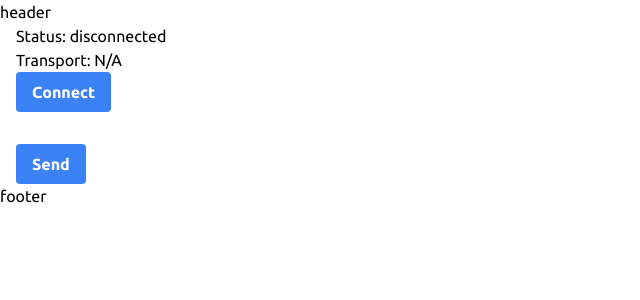
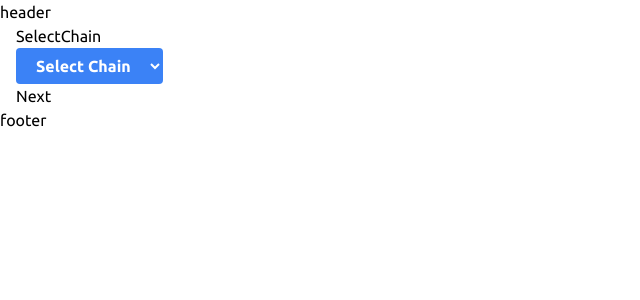
Before and after one commit to live-view/liveview-frontend, a Next.js app: page / in a window 1280 px wide. Shown: the top 300 px of the page, without its empty margins (0-640 px from the left). Built offline with nearby package versions, Linux system fonts and the light colour scheme; no server answers.

Commit message:
added mutlistep form

```diff
--- a/src/app/page.tsx
+++ b/src/app/page.tsx
@@ -4,73 +4,98 @@ import { useEffect, useState } from "react";
 
 import { socket } from "@/utils/socket";
 
+import { Step, useAppStore } from "@/stores/appStore";
+import SelectChain from "@/components/SelectChain";
+import SelectAddress from "@/components/SelectAddress";
+import LiveView from "@/components/LiveView";
+
 const Page = () => {
-  const [isConnected, setIsConnected] = useState(false);
-  const [transport, setTransport] = useState("N/A");
-  // const [chain, setChain] = useState<"Mainnet" | "Base">("Mainnet");
-  // const [addresses, setAddresses] = useState<string[]>([]);
+  // const [isConnected, setIsConnected] = useState(false);
+  // const [transport, setTransport] = useState("N/A");
 
-  useEffect(() => {
-    if (socket.connected) {
-      onConnect();
-    }
+  const step = useAppStore((state) => state.step);
+  const setStep = useAppStore((state) => state.setStep);
+  // const chainStore = useAppStore((state) => state.chain);
+  // const addressesStore = useAppStore((state) => state.addresses);
 
-    function onConnect() {
-      setIsConnected(true);
-      setTransport(socket.io.engine.transport.name);
+  // useEffect(() => {
+  //   const onConnect = () => {
+  //     setIsConnected(true);
+  //     setTransport(socket.io.engine.transport.name);
 
-      socket.io.engine.on("upgrade", (transport) => {
-        setTransport(transport.name);
-      });
-    }
+  //     socket.io.engine.on("upgrade", (transport) => {
+  //       setTransport(transport.name);
+  //     });
+  //   };
 
-    function onDisconnect() {
-      setIsConnected(false);
-      setTransport("N/A");
-    }
+  //   const onDisconnect = () => {
+  //     setIsConnected(false);
+  //     setTransport("N/A");
+  //   };
 
-    socket.on("connect", onConnect);
-    socket.on("disconnect", onDisconnect);
+  //   if (socket.connected) {
+  //     onConnect();
+  //   }
 
-    socket.on("response", (data) => {
-      console.log("response:", data);
-    });
+  //   socket.on("connect", onConnect);
+  //   socket.on("disconnect", onDisconnect);
 
-    return () => {
-      socket.off("connect", onConnect);
-      socket.off("disconnect", onDisconnect);
-    };
-  }, []);
+  //   socket.on("response", (data) => {
+  //     console.log("response:", data);
+  //   });
 
-  const onSubmit = (e: React.FormEvent<HTMLFormElement>) => {
-    e.preventDefault();
+  //   return () => {
+  //     socket.off("connect", onConnect);
+  //     socket.off("disconnect", onDisconnect);
+  //   };
+  // }, []);
 
-    socket.emit("request", {
-      chain: "Mainnet",
-      addresses: ["0x1", "0x2", "0x3"],
-    });
-  };
+  // const onSubmit = (e: React.FormEvent<HTMLFormElement>) => {
+  //   e.preventDefault();
+
+  //   socket.emit("request", {
+  //     chain: chainStore,
+  //     addresses: addressesStore,
+  //   });
+  // };
 
   return (
     <section>
-      <p>Status: {isConnected ? "connected" : "disconnected"}</p>
+      {step === Step.SelectChain && <SelectChain />}
+      {step === Step.SelectAddress && <SelectAddress />}
+      {step === Step.LiveView && <LiveView />}
+      {/* <p>Status: {isConnected ? "connected" : "disconnected"}</p>
       <p>Transport: {transport}</p>
       <button
         className="rounded bg-blue-500 px-4 py-2 font-bold text-white hover:bg-blue-700"
         onClick={() => (!isConnected ? socket.connect() : socket.disconnect())}
       >
         {!isConnected ? "Connect" : "Disconnect"}
-      </button>
+      </button> */}
 
-      <form noValidate className="mt-4" onSubmit={onSubmit}>
+      {/* <form noValidate className="mt-4" onSubmit={onSubmit}>
+        <select
+          name="chain"
+          id="chain"
+          className="rounded bg-blue-500 px-4 py-2 font-bold text-white"
+        >
+          <option>Select Chain</option>
+          <option value="Mainnet">Mainnet</option>
+          <option value="Base">Base</option>
+          <option value="Arbitrum">Arbitrum</option>
+          <option value="Optimism">Optimism</option>
+          <option value="Polygon">Polygon</option>
+          <option value="Bsc">Bsc</option>
+        </select>
+        <input type="text" name="address" id="address" className="mt-2" />
         <button
+          className="rounded bg-blue-500 px-4 py-2 font-bold text-white hover:bg-blue-700"
           type="submit"
           disabled={!isConnected}
-          className="mt-4 rounded bg-blue-500 px-4 py-2 font-bold text-white hover:bg-blue-700"
         >
-          Send
+          {isConnected ? "Send" : "Connect first"}
         </button>
-      </form>
+      </form> */}
     </section>
   );
 };
--- /dev/null
+++ b/src/components/LiveView.tsx
@@ -0,0 +1,36 @@
+"use client";
+
+import { Step, useAppStore } from "@/stores/appStore";
+
+const LiveView = () => {
+  const chain = useAppStore((state) => state.chain);
+  const addresses = useAppStore((state) => state.addresses);
+
+  const setStep = useAppStore((state) => state.setStep);
+  const setChain = useAppStore((state) => state.setChain);
+  const setAddresses = useAppStore((state) => state.setAddresses);
+
+  return (
+    <div>
+      LiveView
+      <br />
+      <div>
+        Chain: {chain}
+        <br />
+        Addresses: {addresses.join(", ")}
+      </div>
+      <button
+        className="mx-4 my-2 bg-teal-500"
+        onClick={() => {
+          setChain("Unknown");
+          setAddresses([]);
+          setStep(Step.SelectChain);
+        }}
+      >
+        Reset
+      </button>
+    </div>
+  );
+};
+
+export default LiveView;
--- /dev/null
+++ b/src/components/SelectAddress.tsx
@@ -0,0 +1,83 @@
+"use client";
+
+import { useState } from "react";
+
+import { Step, useAppStore } from "@/stores/appStore";
+
+const SelectAddress = () => {
+  const [address, setAddress] = useState("");
+
+  const addresses = useAppStore((state) => state.addresses);
+  const setStep = useAppStore((state) => state.setStep);
+  const addAddress = useAppStore((state) => state.addAddress);
+  const removeAddress = useAppStore((state) => state.removeAddress);
+
+  const handleAddAddress = (e: React.FormEvent<HTMLFormElement>) => {
+    e.preventDefault();
+    if (!address) return;
+
+    // Check if address already in state
+    if (addresses.includes(address)) {
+      alert("Address already exists");
+      return;
+    }
+
+    addAddress(address);
+    setAddress("");
+  };
+
+  return (
+    <div>
+      SelectAddress
+      {addresses.length > 0 && (
+        <div>
+          <br />
+          <ul>
+            {addresses.map((address) => (
+              <li key={address}>
+                <span>{address}</span>
+                <button
+                  className="mx-4 my-2 bg-teal-500"
+                  onClick={() => removeAddress(address)}
+                >
+                  Remove
+                </button>
+              </li>
+            ))}
+          </ul>
+        </div>
+      )}
+      <br />
+      <form noValidate className="mt-4" onSubmit={handleAddAddress}>
+        <label htmlFor="address">Address</label>
+        <input
+          type="text"
+          name="address"
+          id="address"
+          className="mt-2"
+          placeholder="0x..."
+          value={address}
+          onChange={(e) => setAddress(e.target.value)}
+        />
+        <button className="mx-4 my-2 bg-teal-500" type="submit">
+          Add
+        </button>
+      </form>
+      <button
+        className="mx-4 my-2 bg-teal-500"
+        onClick={() => setStep(Step.SelectChain)}
+      >
+        Previous
+      </button>
+      <button
+        className="mx-4 my-2 bg-teal-500"
+        onClick={() => setStep(Step.LiveView)}
+        disabled={addresses.length === 0}
+      >
+        Next
+      </button>
+    </div>
+  );
+};
+
+export default SelectAddress;
--- /dev/null
+++ b/src/components/SelectChain.tsx
@@ -0,0 +1,40 @@
+"use client";
+
+import { Step, useAppStore, type ChainType } from "@/stores/appStore";
+
+const SelectChain = () => {
+  const setStep = useAppStore((state) => state.setStep);
+  const chain = useAppStore((state) => state.chain);
+  const setChain = useAppStore((state) => state.setChain);
+
+  return (
+    <div>
+      SelectChain
+      <br />
+      <select
+        name="chain"
+        id="chain"
+        className="rounded bg-blue-500 px-4 py-2 font-bold text-white"
+        onChange={(e) => setChain(e.target.value as ChainType)}
+      >
+        <option>Select Chain</option>
+        <option value="Mainnet">Mainnet</option>
+        <option value="Base">Base</option>
+        <option value="Arbitrum">Arbitrum</option>
+        <option value="Optimism">Optimism</option>
+        <option value="Polygon">Polygon</option>
+        <option value="Bsc">Bsc</option>
+      </select>
+      <br />
+      <button
+        className="mx-4 my-2 bg-teal-500"
+        onClick={() => setStep(Step.SelectAddress)}
+        disabled={chain === "Unknown"}
+      >
+        Next
+      </button>
+    </div>
+  );
+};
+
+export default SelectChain;
--- /dev/null
+++ b/src/stores/appStore.ts
@@ -0,0 +1,57 @@
+import { create } from "zustand";
+
+export type ChainType =
+  | "Unknown"
+  | "Mainnet"
+  | "Base"
+  | "Arbitrum"
+  | "Optimism"
+  | "Polygon"
+  | "Bsc";
+
+export enum Step {
+  SelectChain,
+  SelectAddress,
+  LiveView,
+}
+
+type State = {
+  step: Step;
+  chain: ChainType;
+  addresses: string[];
+};
+type Actions = {
+  setStep: (step: Step) => void;
+  setChain: (chain: ChainType) => void;
+
+  setAddresses: (addresses: string[]) => void;
+  addAddress: (address: string) => void;
+  removeAddress: (address: string) => void;
+};
+
+export const useAppStore = create<State & Actions>()((set) => ({
+  step: Step.SelectChain,
+  chain: "Unknown",
+  addresses: [],
+
+  //
+  setStep: (step: Step) => {
+    set({ step });
+  },
+  setChain: (chain: ChainType) => {
+    set({ chain });
+  },
+  setAddresses: (addresses: string[]) => {
+    set({ addresses });
+  },
+  addAddress: (address: string) => {
+    set((state) => ({
+      addresses: [...state.addresses, address],
+    }));
+  },
+  removeAddress: (address: string) => {
+    set((state) => ({
+      addresses: state.addresses.filter((x) => x !== address),
+    }));
+  },
+}));
```
Also changed, not shown: package.json (+8 -7 lines), 1 other file (tests, documents, lock files or other folders).
